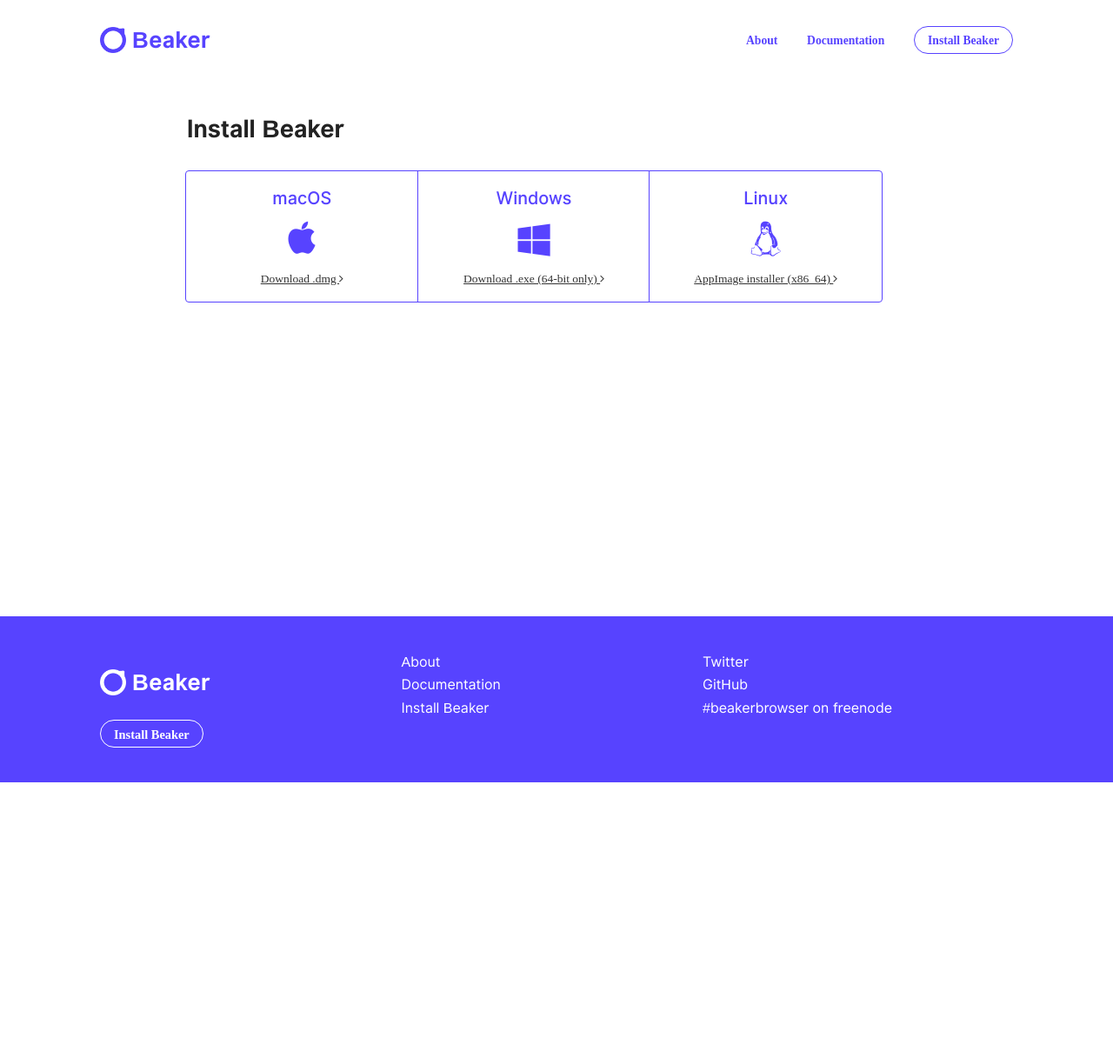
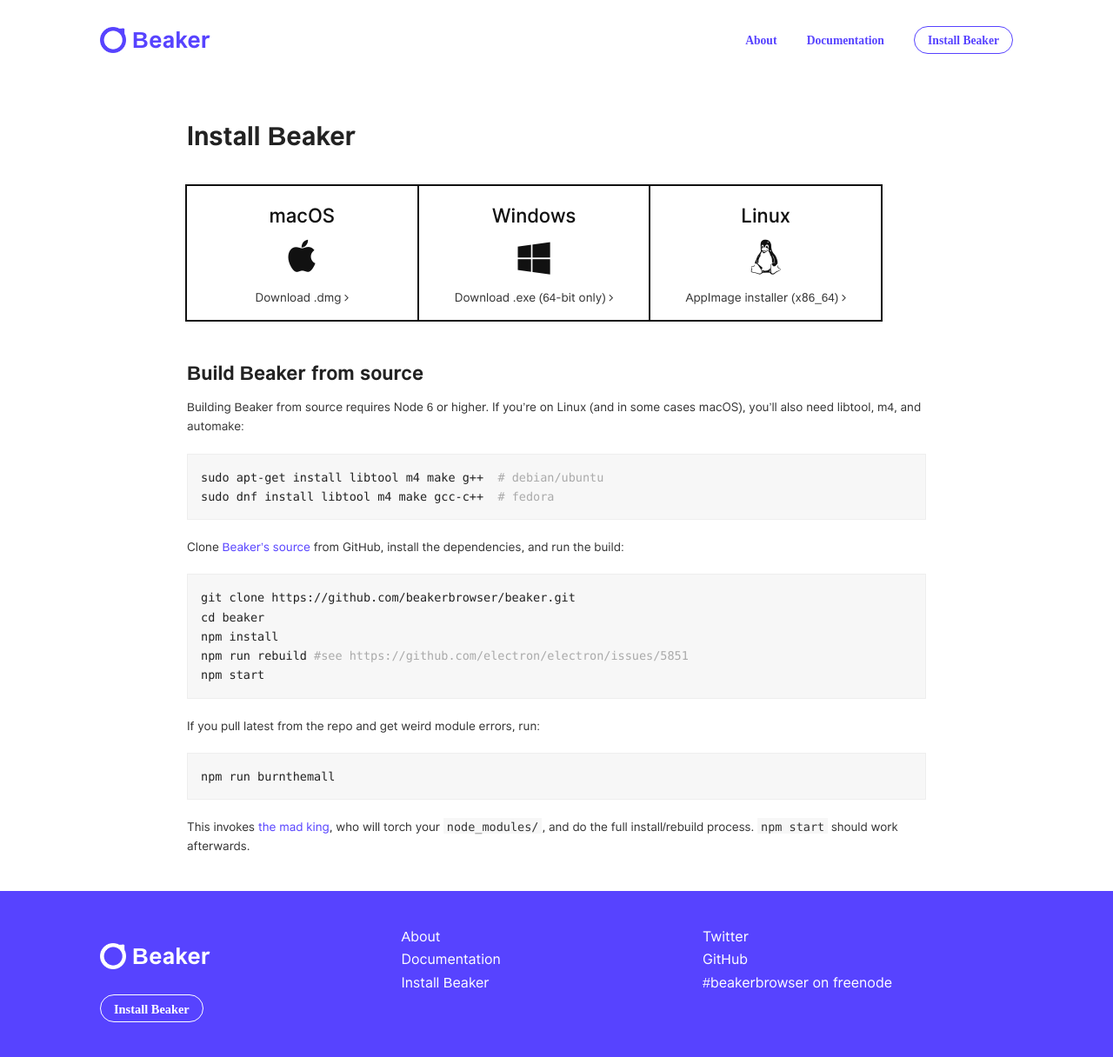
Before and after one commit to beakerbrowser/beakerbrowser.com, a Jekyll site: the page built from install/index.md, in a window 1280 px wide. Shown: the whole page at 87% size. Built offline with Jekyll 4.4.1, drawn with Linux system fonts in a browser that asks for light colours; before the commit the page ends 900 px from its top, so only the background shows below that.

Commit message:
Update /install

````diff
--- a/_layouts/install.html
+++ b/_layouts/install.html
@@ -3,7 +3,7 @@
   <head>
     <meta charset="utf-8">
     <meta http-equiv="X-UA-Compatible" content="IE=edge,chrome=1">
-    <title>Install Beaker</title>
+    <title>Install Beaker - Beaker Browser</title>
     <meta name="viewport" content="width=device-width">
 
     <!-- SEO -->
@@ -19,6 +19,7 @@
     <meta name="twitter:site" content="@BeakerBrowser" />
     <meta name="twitter:title" content="Install Beaker | Peer-to-peer Web Browser"/>
     <meta name="twitter:image" content="https://beakerbrowser.com/img/logo/256x256.png" />
+    <meta name="twitter:description" content="Beaker is an experimental peer-to-peer browser with support for the dat:// protocol">
     <meta name="twitter:card" content="summary_large_image">
     <meta name="twitter:site" content="@BeakerBrowser">
     <meta name="twitter:creator" content="@BeakerBrowser">
@@ -26,51 +27,11 @@
   </head>
 
   <body class="layout install">
-    <style>body {  --page-color: #5743ff; }</style>
+    <style>body { --page-color: #5743ff; }</style>
 
     {% include header-dark.html %}
 
-    <div class="container narrow">
-      <div class="content">
-        <h1 class="title">
-          Install Beaker
-        </h1>
-
-        <div class="columns">
-          <div class="col col-1-3 installers">
-            <a href="https://github.com/beakerbrowser/beaker/releases/download/0.8.0-prerelease.6/beaker-browser-0.8.0-prerelease.6.dmg" class="installer macos">
-              <h2 class="platform">macOS</h2>
-              <i class="platform-icon fa fa-apple"></i>
-              <p class="pseudolink">
-                Download .dmg
-                <i class="fa fa-angle-right"></i>
-              </p>
-            </a>
-
-            <a href="https://github.com/beakerbrowser/beaker/releases/download/0.8.0-prerelease.6/beaker-browser-setup-0.8.0-prerelease.6.exe" class="col col-1-3 installer windows">
-              <h2 class="platform">Windows</h2>
-              <i class="platform-icon fa fa-windows"></i>
-              <p class="pseudolink">
-                Download .exe (64-bit only)
-                <i class="fa fa-angle-right"></i>
-              </p>
-            </a>
-
-            <a href="https://github.com/beakerbrowser/beaker/releases/download/0.8.0-prerelease.6/beaker-browser-0.8.0-prerelease.6-x86_64.AppImage" class="col col-1-3 installer linux">
-              <h2 class="platform">Linux</h2>
-              <i class="platform-icon fa fa-linux"></i>
-
-              <p class="pseudolink">
-                AppImage installer (x86_64)
-                <i class="fa fa-angle-right"></i>
-              </p>
-            </a>
-          </div>
-        </div>
-      </div>
-    </div>
-
-    <div class="container source">
+    <div class="container content narrow source">
       {{ content }}
     </div>
 
--- a/css/pages/_install.scss
+++ b/css/pages/_install.scss
@@ -1,16 +1,5 @@
 .layout.install {
-  // TODO: this is so ugly but i'm jetlagged and running out of time so
-  // it'll have to do for now
-  position: relative;
-
-
-  footer {
-    @media (min-width: 700px) {
-      position: absolute;
-      bottom: 0;
-      width: 100%;
-    }
-  }
+  font-size: 15px;
 
   .installers {
     @extend %flex;
@@ -21,8 +10,9 @@
     @extend %transition;
     padding: 15px;
     background: #fff;
+    color: #111;
     text-align: center;
-    border: 1px solid;
+    border: 2px solid #111;
     flex: 1;
     margin-left: -2px;
     margin-right: 0;
@@ -30,22 +20,18 @@
     text-decoration: none;
 
     &:first-of-type {
-      border-left: 1px solid;
-      border-radius: 4px 0 0 4px;
-    }
-
-    &:last-of-type {
-      border-radius: 0 4px 4px 0;
+      border-left: 2px solid;
     }
 
     &:hover {
       transform: scale(1.03);
-      border: 1px solid $blue;
+      border: 2px solid $blue;
       z-index: 1;
       color: $blue;
 
       .pseudolink {
         color: $blue;
+        text-decoration: underline;
       }
     }
 
@@ -58,10 +44,5 @@
       font-size: 40px;
       margin-bottom: 15px;
     }
-
-    .pseudolink {
-      font-family: Hind;
-      text-decoration: underline;;
-    }
   }
 }
--- a/install/index.html
+++ /dev/null
@@ -1,3 +0,0 @@
----
-layout: install
----
--- /dev/null
+++ b/install/index.md
@@ -0,0 +1,65 @@
+---
+layout: install
+title: Installing Beaker
+---
+
+# Install Beaker
+
+<div class="columns">
+  <div class="col col-1-3 installers">
+    <a href="https://github.com/beakerbrowser/beaker/releases/download/0.8.0-prerelease.6/beaker-browser-0.8.0-prerelease.6.dmg" class="installer macos">
+      <h2 class="platform">macOS</h2>
+      <i class="platform-icon fa fa-apple"></i>
+      <p class="pseudolink">
+        Download .dmg
+        <i class="fa fa-angle-right"></i>
+      </p>
+    </a>
+
+    <a href="https://github.com/beakerbrowser/beaker/releases/download/0.8.0-prerelease.6/beaker-browser-setup-0.8.0-prerelease.6.exe" class="col col-1-3 installer windows">
+      <h2 class="platform">Windows</h2>
+      <i class="platform-icon fa fa-windows"></i>
+      <p class="pseudolink">
+        Download .exe (64-bit only)
+        <i class="fa fa-angle-right"></i>
+      </p>
+    </a>
+
+    <a href="https://github.com/beakerbrowser/beaker/releases/download/0.8.0-prerelease.6/beaker-browser-0.8.0-prerelease.6-x86_64.AppImage" class="col col-1-3 installer linux">
+      <h2 class="platform">Linux</h2>
+      <i class="platform-icon fa fa-linux"></i>
+
+      <p class="pseudolink">
+        AppImage installer (x86_64)
+        <i class="fa fa-angle-right"></i>
+      </p>
+    </a>
+  </div>
+</div>
+
+## Build Beaker from source
+
+Building Beaker from source requires Node 6 or higher. If you're on Linux (and in some cases macOS), you'll also need libtool, m4, and automake:
+
+```bash
+sudo apt-get install libtool m4 make g++  # debian/ubuntu
+sudo dnf install libtool m4 make gcc-c++  # fedora
+```
+
+Clone [Beaker's source](https://github.com/beakerbrowser/beaker) from GitHub, install the dependencies, and run the build:
+
+```bash
+git clone https://github.com/beakerbrowser/beaker.git
+cd beaker
+npm install
+npm run rebuild #see https://github.com/electron/electron/issues/5851
+npm start
+```
+
+If you pull latest from the repo and get weird module errors, run:
+
+```
+npm run burnthemall
+```
+
+This invokes [the mad king](http://nerdist.com/wp-content/uploads/2016/05/the-mad-king-game-of-thrones.jpg), who will torch your `node_modules/`, and do the full install/rebuild process. `npm start` should work afterwards.
````
Also changed, not shown: _docs/install/index.md (+2 -64 lines).
